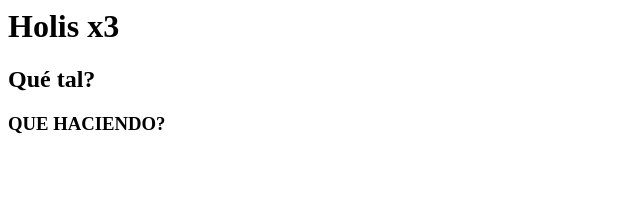
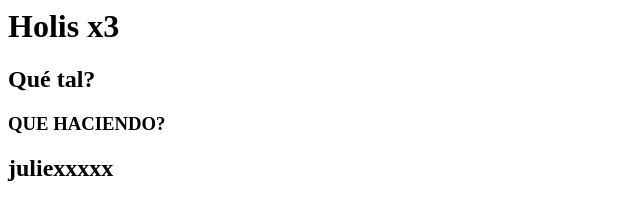
Before and after one commit to Acuario11/pruebagit, a plain HTML site: page index.html in a window 1280 px wide. Shown: the whole page, without its empty margins (0-640 px from the left). Drawn offline with Linux system fonts and the light colour scheme.

Commit message:
mié set 18 13:52:01 -05 2019

```diff
--- a/index.html
+++ b/index.html
@@ -6,6 +6,7 @@
 	<h1>Holis x3</h1>
 	<h2>Qué tal?</h2>
 	<h3>QUE HACIENDO?</h3>
+	<h2>juliexxxxx</h2>
    </body>
 
 </html>
```
Also changed, not shown: 1 other file.
